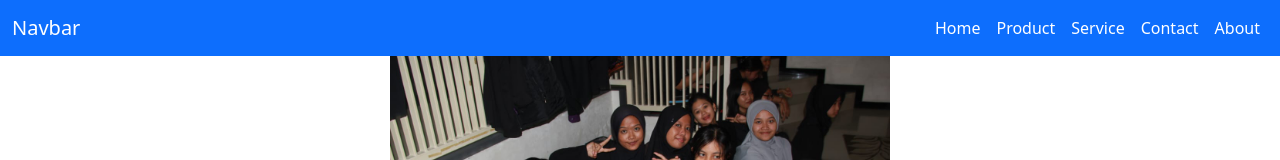
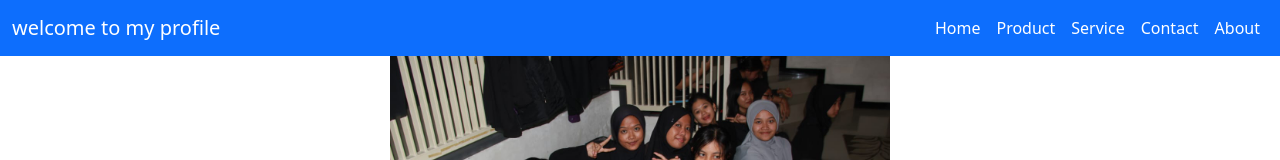
Before and after one commit to HasyaPutriAn/tugas-web-2A, a plain HTML site: page web-boostrap/index.html in a window 1280 px wide. Shown: the top 160 px of the page. Drawn offline with nearby package versions, Linux system fonts and the light colour scheme.

Commit message:
[ADD] membuat web prrofil dengan css bootstrap

```diff
--- a/web-boostrap/index.html
+++ b/web-boostrap/index.html
@@ -13,7 +13,7 @@
   <!-- fixed-top digunakan agar navbar tetap ditampilkan walaupun sudah discroll ke bawah -->
   <nav class="navbar navbar-expand-lg bg-primary navbar-dark fixed-top">
     <div class="container-fluid">
-      <a class="navbar-brand" href="#">Navbar</a>
+      <a class="navbar-brand" href="#">welcome to my profile</a>
       <button class="navbar-toggler" type="button" data-bs-toggle="collapse"
         data-bs-target="#navbarNav" aria-controls="navbarNav" aria-expanded="false"
         aria-label="Toggle navigation">
```
